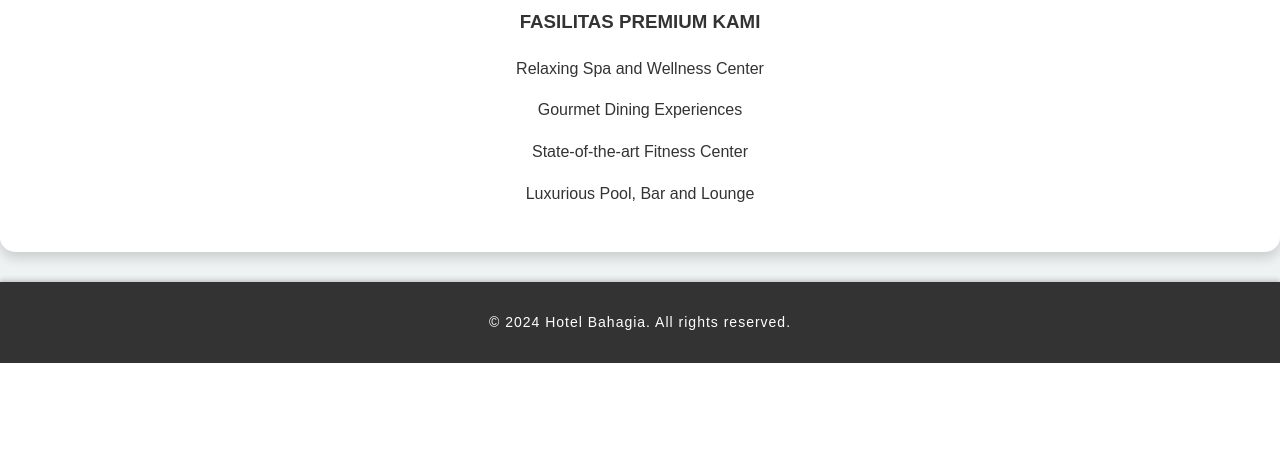
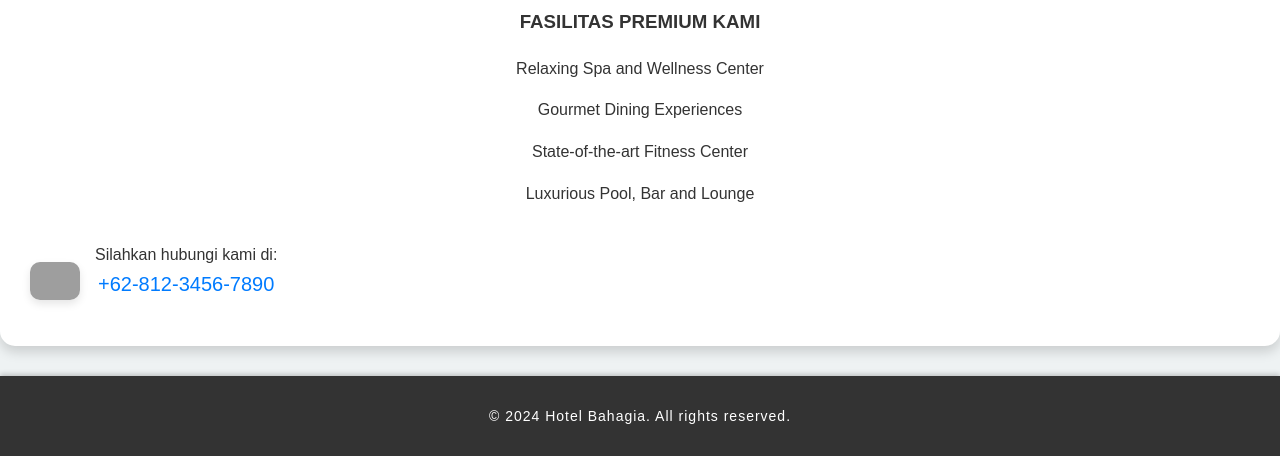
Before and after one commit to Rafsan02062002/PemrogramananWeb_WebsitePerhotelan_UAS, a PHP site: page /dashboard.php in a window 1280 px wide. Shown: the part 1173-1629 px from the top of the page. Before the commit the page ends 1536 px from the top, so only its background shows below. Run offline with PHP 8.4, Linux system fonts and the light colour scheme; the visitor is signed in with stand-in values (Sample User, id 1); grey boxes are pictures that could not be loaded.

Commit message:
dashboard.php

```diff
--- a/dashboard.php
+++ b/dashboard.php
@@ -41,6 +41,12 @@ if (!isset($_SESSION['username'])) {
             <p>Gourmet Dining Experiences</p>
             <p>State-of-the-art Fitness Center</p>
             <p>Luxurious Pool, Bar and Lounge</p>
+
+	<div style="display: flex; align-items: center; margin-top: 20px;">
+		<img src="call.png" alt="Call Center" width="50" height="50" style="margin-right: 15px;"><p "font-size: 18px; color: #000; font-weight: bold;">Silahkan hubungi kami di: <br>
+		<span style="font-size: 20px; color: #007BFF;" class="phone-number">+62-812-3456-7890</span>
+		</p>
+	</div>
     </section>
 
     <footer>
```
